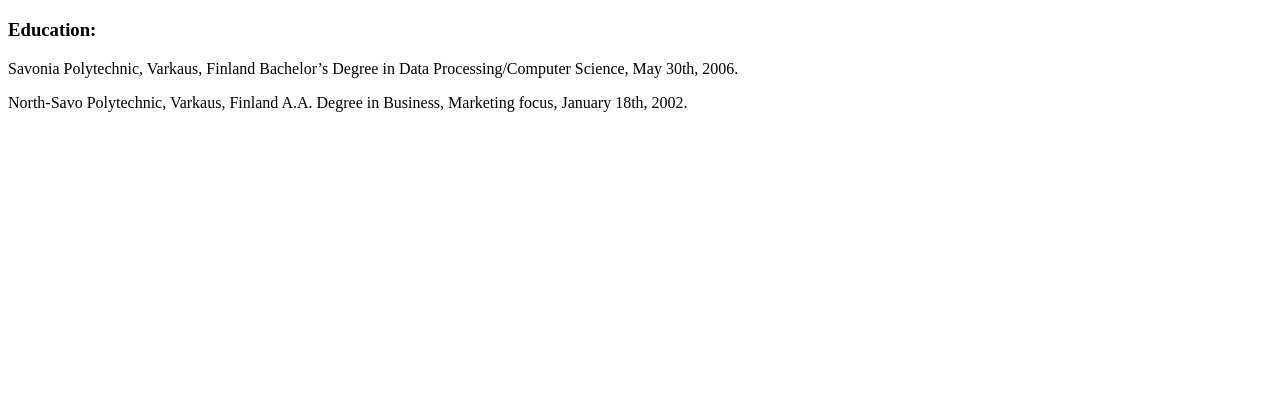
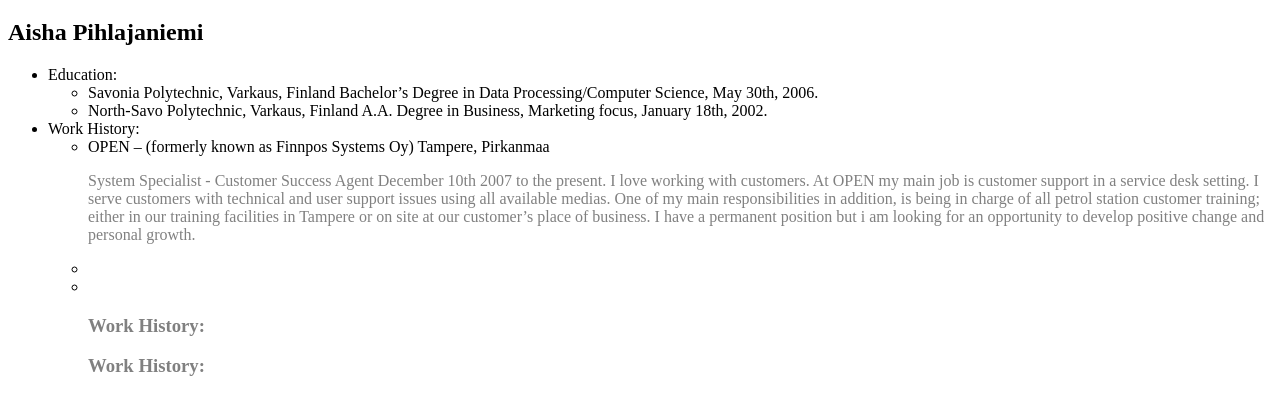
Before and after one commit to aisha-pihlajaniemi/WebSite, a plain HTML site: page index.html in a window 1280 px wide. Shown: the part 61-476 px from the top of the page. Drawn offline with Linux system fonts and the light colour scheme.

Commit message:
formating on text

```diff
--- a/css/styles.css
+++ b/css/styles.css
@@ -1,3 +1,9 @@
 h1 {
   color: grey;
 }
+h3 {
+  color: grey;
+}
+p{
+  color: grey
+}
--- a/index.html
+++ b/index.html
@@ -14,13 +14,33 @@
 <body>
   <h1>Curriculum Vitae</h1>
 
-  <h3> Education:</h3>
+  <h2> Aisha Pihlajaniemi</h2>
+  <ul>
+	<li> Education:</li>
+	  <ul>
+		<li>Savonia Polytechnic, Varkaus, Finland
+			Bachelor’s Degree in Data Processing/Computer Science, May 30th, 2006.</li>
 
-  <p>Savonia Polytechnic, Varkaus, Finland
-Bachelor’s Degree in Data Processing/Computer Science, May 30th, 2006.</p>
+		<li>North-Savo Polytechnic, Varkaus, Finland
+			A.A. Degree in Business, Marketing focus, January 18th, 2002.</li>
+      </ul>
+    <li>Work History:</li>
+	  <ul>
+	    <li>OPEN – (formerly known as Finnpos Systems Oy) Tampere, Pirkanmaa
+		<p>System Specialist - Customer Success Agent
+			December 10th 2007 to the present. I love working with customers. At OPEN my main job is customer support in a service desk setting. I serve customers with technical and user support issues using all available medias. One of my main responsibilities in addition, is being in charge of all petrol station customer training; either in our training facilities in Tampere or on site at our customer’s place of business. I have a permanent position but i am looking for an opportunity to develop positive change and personal growth.</p> </li>
+	    <li></li>
+		<li></li>
+  <p></p>
 
-  <p>North-Savo Polytechnic, Varkaus, Finland
-A.A. Degree in Business, Marketing focus, January 18th, 2002.</p>
+
+  <h3>Work History:</h3>
+
+  <p></p>
+  <h3>Work History:</h3>
+
+  <p></p>
+    </ul>
 </body>
 
 </html>
```
